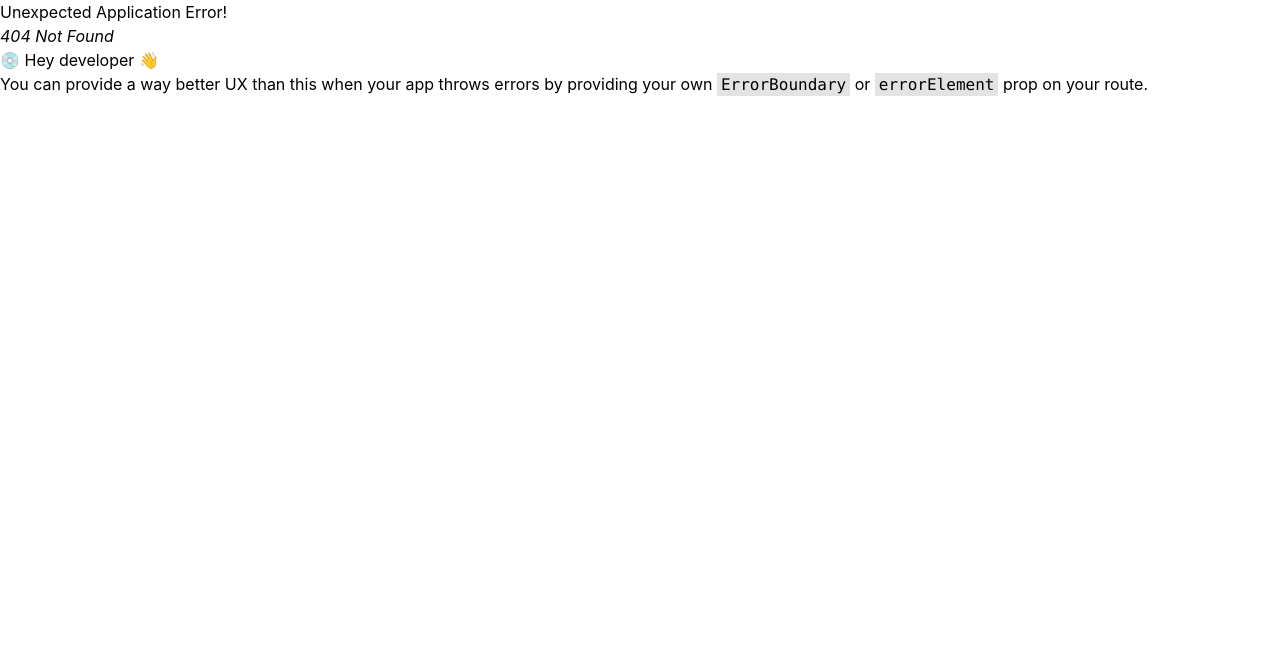
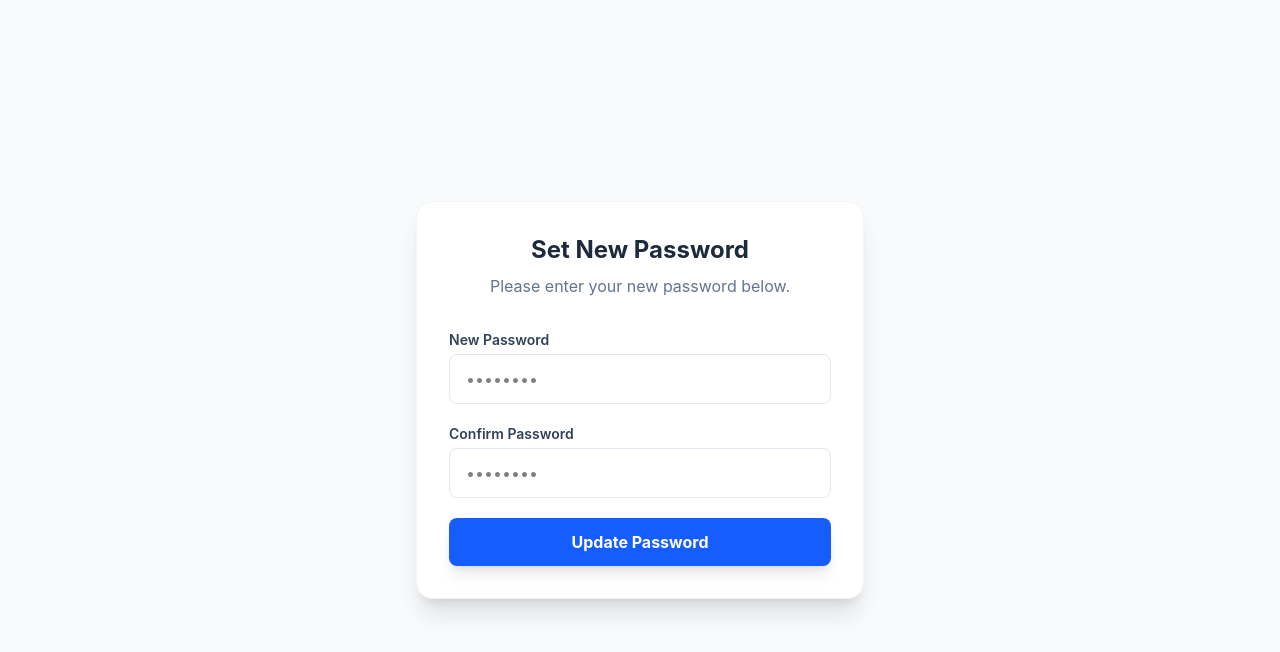
Before and after one commit to Dhananjay137/PG_Finder_Frontend, a React app: page /password-reset/1 in a window 1280 px wide. Before the commit this address had no page. Shown: the top 652 px of the page. Built offline with nearby package versions, Linux system fonts and the light colour scheme; the HTML template or start-up script is replaced by a standard one.

Commit message:
Feath: Implemented ForgetPassword & PasswordReset components using useForm. - Configured React Router with dynamic ':token' parameter for reset links. - Integrated Axios for password-update and forget-password API calls.

```diff
--- /dev/null
+++ b/src/components/ForgetPassword.jsx
@@ -0,0 +1,102 @@
+import axios from 'axios';
+import React, { useState } from 'react';
+import { useForm } from 'react-hook-form';
+
+export const ForgetPassword = () => {
+  const [serverMessage, setServerMessage] = useState({ type: '', text: '' });
+  const [isLoading, setIsLoading] = useState(false);
+
+  const {
+    register,
+    handleSubmit,
+    formState: { errors },
+  } = useForm();
+
+  const onSubmit = async (data) => {
+    setIsLoading(true);
+    setServerMessage({ type: '', text: '' });
+
+    try {
+      // data.email contains the input value
+      //console.log("Sending request to backend for:", data.email);
+
+      const res = await axios.post('http://localhost:3000/user/password-forget',{ email: data.email})
+      //console.log(res)
+
+      setServerMessage({
+        type: 'success',
+        text: res?.data?.message,
+      });
+    } catch (error) {
+      setServerMessage({
+        type: 'error',
+        text: 'Failed to send reset link. Please try again.',
+      });
+    } finally {
+      setIsLoading(false);
+    }
+  };
+
+  return (
+    <div className="min-h-screen flex items-center justify-center bg-slate-50 px-4">
+      <div className="max-w-md w-full bg-white p-8 rounded-2xl shadow-xl border border-slate-100">
+        <div className="text-center mb-8">
+          <h2 className="text-2xl font-bold text-slate-800">Forgot Password?</h2>
+          <p className="text-slate-500 mt-2">Enter your email to receive a reset link.</p>
+        </div>
+
+        <form onSubmit={handleSubmit(onSubmit)} className="space-y-5">
+          <div>
+            <label className="block text-sm font-semibold text-slate-700 mb-1">
+              Email Address
+            </label>
+            <input
+              type="email"
+              placeholder="name@company.com"
+              // Register input with validation rules
+              {...register("email", {
+                required: "Email is required",
+                pattern: {
+                  value: /^[A-Z0-9._%+-]+@[A-Z0-9.-]+\.[A-Z]{2,}$/i,
+                  message: "Invalid email address"
+                }
+              })}
+              className={`w-full px-4 py-3 rounded-lg border outline-none transition-all ${
+                errors.email
+                  ? 'border-red-500 focus:ring-2 focus:ring-red-100'
+                  : 'border-slate-200 focus:border-blue-500 focus:ring-2 focus:ring-blue-100'
+              }`}
+            />
+            {/* Validation Error Message */}
+            {errors.email && (
+              <p className="text-red-500 text-xs mt-1 font-medium">{errors.email.message}</p>
+            )}
+          </div>
+
+          {/* Backend Response Message */}
+          {serverMessage.text && (
+            <div className={`p-3 rounded-lg text-sm font-medium ${
+              serverMessage.type === 'success' ? 'bg-green-50 text-green-700' : 'bg-red-50 text-red-700'
+            }`}>
+              {serverMessage.text}
+            </div>
+          )}
+
+          <button
+            type="submit"
+            disabled={isLoading}
+            className="w-full bg-blue-600 hover:bg-blue-700 text-white font-bold py-3 rounded-lg shadow-lg shadow-blue-200 transition-all active:scale-[0.98] disabled:opacity-70"
+          >
+            {isLoading ? 'Sending Link...' : 'Send Reset Link'}
+          </button>
+        </form>
+
+        <div className="mt-6 text-center">
+          <a href="/" className="text-sm font-medium text-blue-600 hover:underline">
+            ← Back to Login
+          </a>
+        </div>
+      </div>
+    </div>
+  );
+};
--- a/src/components/Login.jsx
+++ b/src/components/Login.jsx
@@ -115,6 +115,15 @@ export const Login = () => {
                 Sign Up here
               </Link>
             </p>
+            <p className="text-sm text-gray-600">
+              Forget Password?{' '}
+              <Link
+                to="/password-forget"
+                className="text-blue-700 font-semibold hover:text-blue-900 hover:underline transition-colors"
+              >
+                click here
+              </Link>
+            </p>
           </div>
         </form>
       </div>
--- /dev/null
+++ b/src/components/utils/PasswordReset.jsx
@@ -0,0 +1,111 @@
+import React, { useState } from 'react';
+import { useParams, useNavigate } from 'react-router-dom';
+import { useForm } from 'react-hook-form';
+import axios from 'axios';
+
+export const PasswordReset = () => {
+  const { token } = useParams(); // Extract token from URL
+  const navigate = useNavigate();
+  const [serverMessage, setServerMessage] = useState({ type: '', text: '' });
+  const [isLoading, setIsLoading] = useState(false);
+
+  const {
+    register,
+    handleSubmit,
+    watch,
+    formState: { errors },
+  } = useForm();
+
+  // Watch the "password" field to compare it with "confirmPassword"
+  const password = watch("password");
+
+  const onSubmit = async (data) => {
+    setIsLoading(true);
+    setServerMessage({ type: '', text: '' });
+
+    try {
+      const res = await axios.put('http://localhost:3000/user/password-reset',
+        {
+          newPassword: data.password,
+          token: token
+        })
+
+      setServerMessage({ type: 'success', text: `Password reset successful! Redirecting to login...` });
+
+      // Redirect to login after 3 seconds
+      setTimeout(() => navigate('/'), 3000);
+    } catch (error) {
+      setServerMessage({ type: 'error', text: 'Link expired or invalid. Please request a new one.' });
+    } finally {
+      setIsLoading(false);
+    }
+  };
+
+  return (
+    <div className="min-h-screen flex items-center justify-center bg-slate-50 px-4">
+      <div className="max-w-md w-full bg-white p-8 rounded-2xl shadow-xl border border-slate-100">
+        <div className="text-center mb-8">
+          <h2 className="text-2xl font-bold text-slate-800">Set New Password</h2>
+          <p className="text-slate-500 mt-2">Please enter your new password below.</p>
+        </div>
+
+        <form onSubmit={handleSubmit(onSubmit)} className="space-y-5">
+          {/* New Password Field */}
+          <div>
+            <label className="block text-sm font-semibold text-slate-700 mb-1">New Password</label>
+            <input
+              type="password"
+              placeholder="••••••••"
+              {...register("password", {
+                required: "Password is required",
+                minLength: { value: 8, message: "Minimum 8 characters" },
+                pattern: {
+                  value: /^(?=.*[a-z])(?=.*[A-Z])(?=.*\d)(?=.*[@$!%*?&])[A-Za-z\d@$!%*?&]{8,}$/,
+                  message: "Must include uppercase, lowercase, number, and special character"
+                }
+              })}
+              className={`w-full px-4 py-3 rounded-lg border outline-none transition-all ${
+                errors.password ? 'border-red-500 focus:ring-red-100' : 'border-slate-200 focus:border-blue-500'
+              }`}
+            />
+            {errors.password && <p className="text-red-500 text-xs mt-1">{errors.password.message}</p>}
+          </div>
+
+          {/* Confirm Password Field */}
+          <div>
+            <label className="block text-sm font-semibold text-slate-700 mb-1">Confirm Password</label>
+            <input
+              type="password"
+              placeholder="••••••••"
+              {...register("confirmPassword", {
+                required: "Please confirm your password",
+                validate: (value) => value === password || "Passwords do not match"
+              })}
+              className={`w-full px-4 py-3 rounded-lg border outline-none transition-all ${
+                errors.confirmPassword ? 'border-red-500 focus:ring-red-100' : 'border-slate-200 focus:border-blue-500'
+              }`}
+            />
+            {errors.confirmPassword && <p className="text-red-500 text-xs mt-1">{errors.confirmPassword.message}</p>}
+          </div>
+
+          {/* Status Message */}
+          {serverMessage.text && (
+            <div className={`p-3 rounded-lg text-sm font-medium ${
+              serverMessage.type === 'success' ? 'bg-green-50 text-green-700' : 'bg-red-50 text-red-700'
+            }`}>
+              {serverMessage.text}
+            </div>
+          )}
+
+          <button
+            type="submit"
+            disabled={isLoading}
+            className="w-full bg-blue-600 hover:bg-blue-700 text-white font-bold py-3 rounded-lg shadow-lg transition-all disabled:opacity-70"
+          >
+            {isLoading ? 'Updating...' : 'Update Password'}
+          </button>
+        </form>
+      </div>
+    </div>
+  );
+};
--- a/src/router/AppRouter.jsx
+++ b/src/router/AppRouter.jsx
@@ -30,11 +30,15 @@ import { FlatDetailForm } from "../components/owner/FlatDetailForm"
 import { AddRoomForm } from "../components/owner/AddRoomForm"
 import { ViewUser } from "../components/utils/ViewUser"
 import ProtectedRoutes from "../components/ProtectedRoutes"
+import { ForgetPassword } from "../components/ForgetPassword"
+import { PasswordReset } from "../components/utils/PasswordReset"
 
 const router = createBrowserRouter([
   {path:"/", element:<Login />},
   {path:"/signUp", element: <SignUp/>},
   {path: "/aboutUs", element: <AboutUs/>},
+  {path: "/password-forget", element: <ForgetPassword/>},
+  {path: "/password-reset/:token", element: <PasswordReset/>},
 
   {path:"/seeker", element:
     <ProtectedRoutes userRoles={['SEEKER']}>
```
